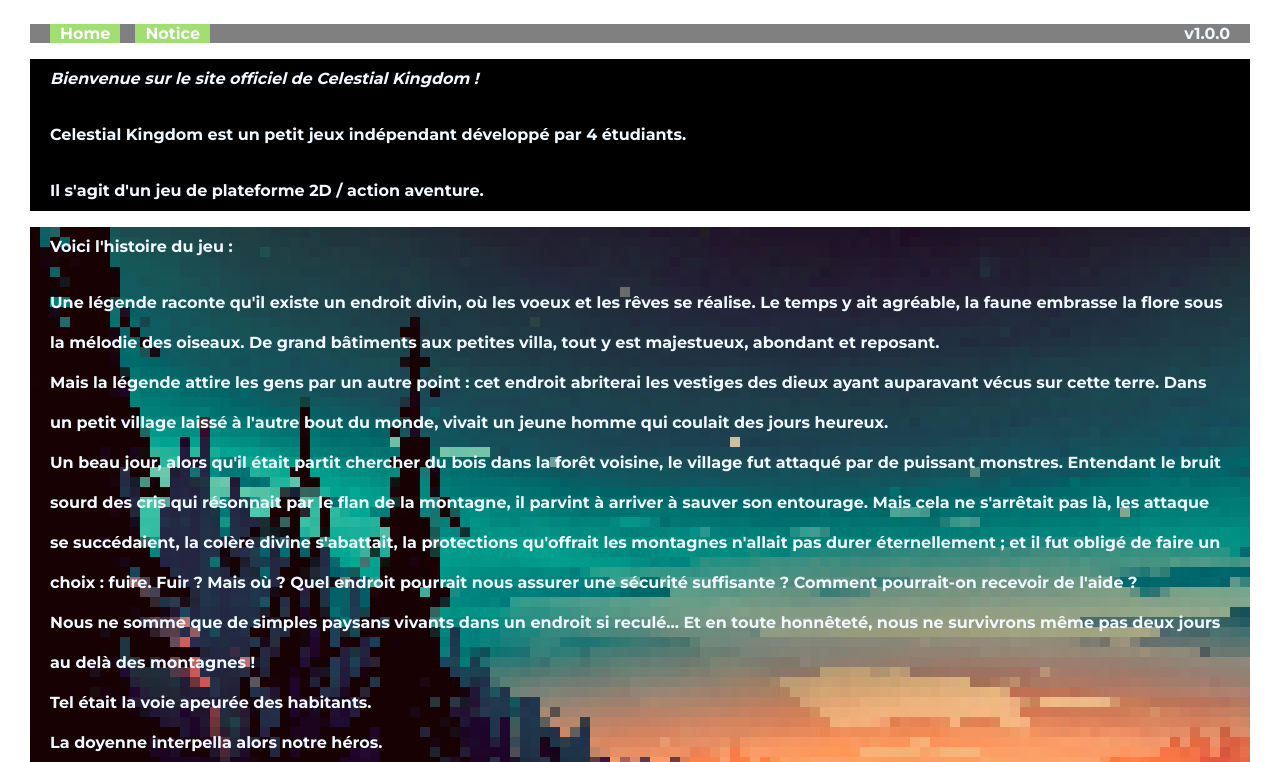
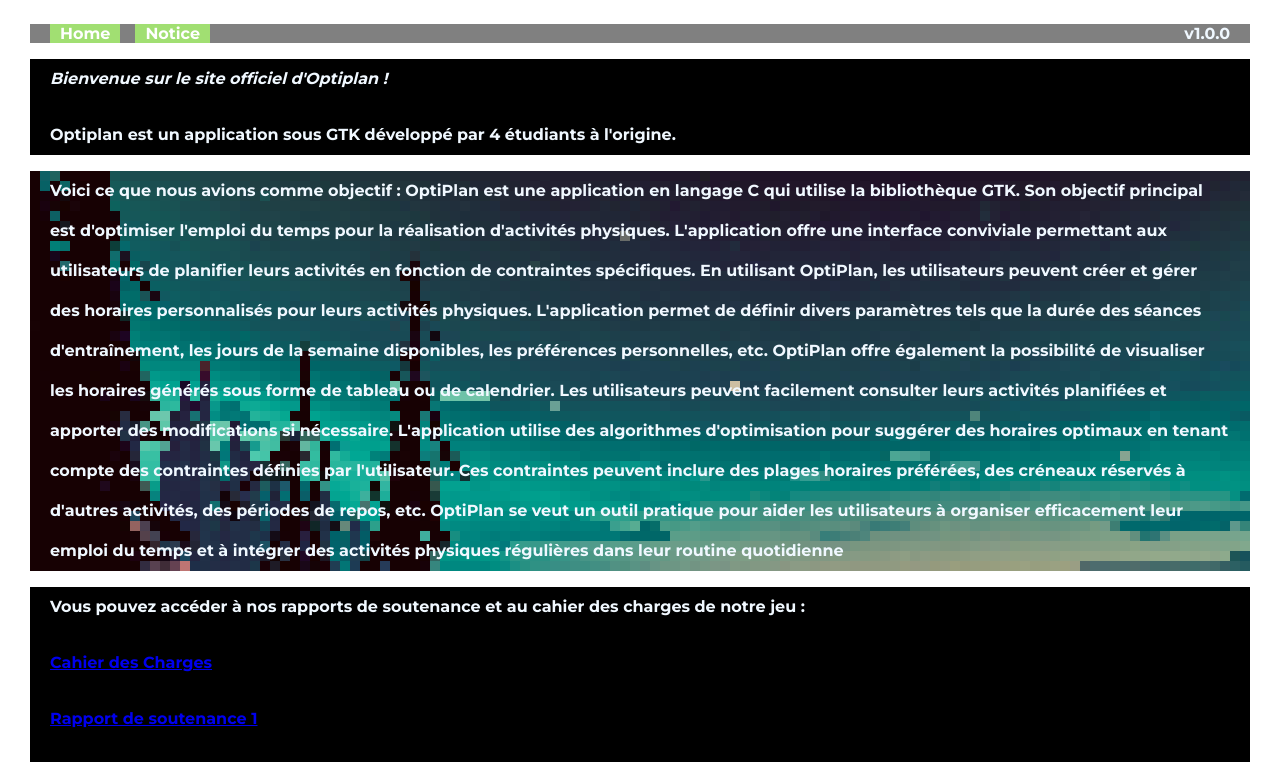
Before and after one commit to Debuzzz/Debuzz.github.io, a plain HTML site: page index.html in a window 1280 px wide. Shown: the part 114-876 px from the top of the page. Drawn offline with Linux system fonts and the light colour scheme.

Commit message:
update index.html

```diff
--- a/index.html
+++ b/index.html
@@ -5,7 +5,6 @@
     <meta http-equiv="X-UA-Compatible" content="IE=edge">
     <meta name="viewport" content="width=device-width, initial-scale=1.0">
     <link rel="stylesheet" href="css/index.css">
-    <link rel="icon" href="assets/CelestialLogo.png">
     <title>Celestial Kingdom</title>
 </head>
 <body>
@@ -13,7 +12,7 @@
         <header>
             <center>
             <div class="title">
-                <h1 class="title">Celestial Kingdom</h1>
+                <h1 class="title">Optiplan</h1>
             </div>
             </center>
             <div class="nav">
@@ -33,50 +32,29 @@
             </div>
             <div class="welcome2">
                 <p class="wel">
-                    <em> <b> Bienvenue sur le site officiel de Celestial Kingdom ! </b> </em>
+                    <em> <b> Bienvenue sur le site officiel d'Optiplan ! </b> </em>
                 </p>
                 <p class="wel">
-                    Celestial Kingdom est un petit jeux indépendant développé par 4 étudiants.
-                </p>
-                <p class="wel">
-                    Il s'agit d'un jeu de plateforme 2D / action aventure.
+                    Optiplan est un application sous GTK développé par 4 étudiants à l'origine.
                 </p>
             </div>
             <div class="welcome">
                 <p class="wel">
-                    Voici l'histoire du jeu :
-                </p>
-                <p class="wel">
-                    Une légende raconte qu'il existe un endroit divin, où les voeux et les rêves se réalise. Le temps y ait agréable,
-                    la faune embrasse la flore sous la mélodie des oiseaux. De grand bâtiments aux petites villa, tout y est majestueux, abondant et reposant.<br>
-                    Mais la légende attire les gens par un autre point : cet endroit abriterai les vestiges des dieux ayant auparavant vécus sur cette terre.
-                    Dans un petit village laissé à l'autre bout du monde, vivait un jeune homme qui coulait des jours heureux.<br>
-                    Un beau jour, alors qu'il était partit chercher du bois dans la forêt voisine, le village fut attaqué par de puissant monstres.
-                    Entendant le bruit sourd des cris qui résonnait par le flan de la montagne, il parvint à arriver à sauver son entourage.
-                    Mais cela ne s'arrêtait pas là, les attaque se succédaient, la colère divine s'abattait,
-                    la protections qu'offrait les montagnes n'allait pas durer éternellement ; et il fut obligé de faire un choix : fuire.
-                    Fuir ? Mais où ? Quel endroit pourrait nous assurer une sécurité suffisante ? Comment pourrait-on recevoir de l'aide ? <br>
-                    Nous ne somme que de simples paysans vivants dans un endroit si reculé...
-                    Et en toute honnêteté, nous ne survivrons même pas deux jours au delà des montagnes ! <br>
-                    Tel était la voie apeurée des habitants.<br>
-                    La doyenne interpella alors notre héros. <br>
-                    Elle lui expliqua qu'il avait le potentiel de sauver son village, il était encore jeune et friand d'aventure.
-                    Il devait partir loin de son village pour trouver un lieu sur.<br>
+                Voici ce que nous avions comme objectif :
 
-                    Il entreprit alors seul son voyage. Bravant les vents, les mers , les monstres et les montagnes.
-                    Il chercha, par tout les dangers, l'endroit qui pourra sauver son village. Un endroit légendaire, qui serait la fin de son périple,
-                    et le soulagement de sa vie. Un endroit où tout le monde se reposera et vivra jusqu'à la fin, des jours heureux.<br>
+                OptiPlan est une application en langage C qui utilise la bibliothèque GTK. Son objectif principal est d'optimiser l'emploi du temps pour la réalisation d'activités physiques. L'application offre une interface conviviale permettant aux utilisateurs de planifier leurs activités en fonction de contraintes spécifiques.
 
-                    Cet endroit, c'est le Celestial Kingdom .
+                En utilisant OptiPlan, les utilisateurs peuvent créer et gérer des horaires personnalisés pour leurs activités physiques. L'application permet de définir divers paramètres tels que la durée des séances d'entraînement, les jours de la semaine disponibles, les préférences personnelles, etc.
+
+                OptiPlan offre également la possibilité de visualiser les horaires générés sous forme de tableau ou de calendrier. Les utilisateurs peuvent facilement consulter leurs activités planifiées et apporter des modifications si nécessaire.
+
+                L'application utilise des algorithmes d'optimisation pour suggérer des horaires optimaux en tenant compte des contraintes définies par l'utilisateur. Ces contraintes peuvent inclure des plages horaires préférées, des créneaux réservés à d'autres activités, des périodes de repos, etc.
+
+                OptiPlan se veut un outil pratique pour aider les utilisateurs à organiser efficacement leur emploi du temps et à intégrer des activités physiques régulières dans leur routine quotidienne
+
                 </p>
             </div>
             <div class="welcome2">
-                <p class="wel">
-                    Vous pouvez télécharger le jeu via ce lien :
-                </p>
-                <p class="wel">
-                    <a href = "assets/Celestial Kingdom.exe"> Celestial Kingdom</a>
-                </p>
                 <p class="wel">
                     Vous pouvez accéder à nos rapports de soutenance et au cahier des charges de notre jeu :
                 </p>
```
